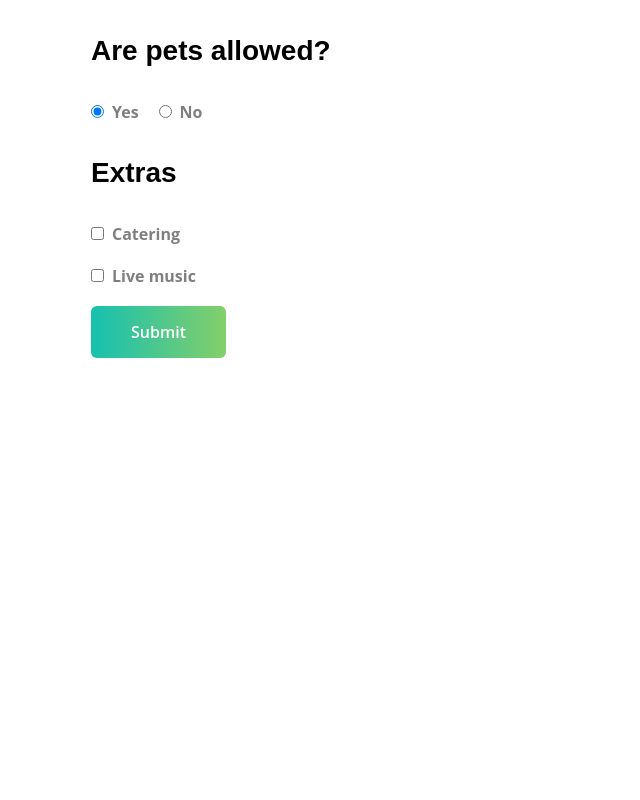
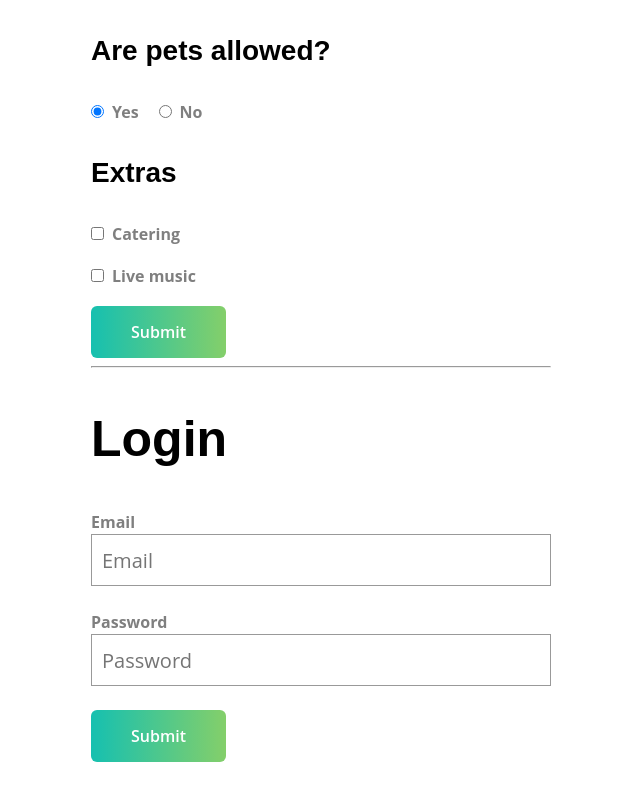
Before and after one commit to FADL285/vue-3-forms, a Vue app: page / in a window 1280 px wide. Shown: the part 712-1512 px from the top of the page, without its empty margins (339-979 px from the left). Before the commit the page ends 1110 px from the top, so only its background shows below. Built offline with nearby package versions, Linux system fonts and the light colour scheme; the HTML template or start-up script is replaced by a standard one.

Commit message:
update validation behavior in loginForm component

```diff
--- a/src/App.vue
+++ b/src/App.vue
@@ -1,14 +1,17 @@
 <template>
   <div id="app">
     <ComponentsForm />
+    <hr />
+    <LoginForm />
   </div>
 </template>
 
 <script>
 import ComponentsForm from '@/views/ComponentsForm';
+import LoginForm from '@/views/LoginForm';
 
 export default {
-  components: { ComponentsForm }
+  components: { ComponentsForm, LoginForm }
 };
 </script>
 
--- a/src/views/LoginForm.vue
+++ b/src/views/LoginForm.vue
@@ -5,8 +5,9 @@
     <BaseInput
       label="Email"
       type="email"
-      v-model="email"
+      :modelValue="email"
       :error="emailErrorMessage"
+      v-on="validationListeners"
     />
 
     <BaseInput
@@ -21,7 +22,9 @@
 </template>
 
 <script>
+import { computed } from 'vue';
 import { useForm, useField } from 'vee-validate';
+import { object, string } from 'yup';
 
 export default {
   setup() {
@@ -30,35 +33,58 @@ export default {
     }
 
     // Validation Schema
-    const validationSchema = {
-      email: (value) => {
-        if (value && value.trim()) {
-          return true;
-        }
-        return 'Email is required';
-      },
-      password: (value) => {
-        if (value && value.trim()) {
-          return true;
-        }
-        return 'Password is required';
-      }
-    };
+    const validationSchema = object({
+      email: string().required().email(),
+      password: string().required().min(8)
+    });
 
     useForm({
       validationSchema
     });
 
-    const { errorMessage: emailErrorMessage, value: email } = useField('email');
+    // const {
+    //   errorMessage: emailErrorMessage,
+    //   value: email,
+    //   handleChange
+    // } = useField('email');
+
     const { errorMessage: passwordErrorMessage, value: password } =
       useField('password');
+
+    const {
+      errorMessage: emailErrorMessage,
+      value: email,
+      handleChange
+    } = useField('email', undefined, {
+      validateOnValueUpdate: false
+    });
+    const validationListeners = computed(() => {
+      // If the field is valid or have not been validated yet
+      // lazy
+      if (!emailErrorMessage.value) {
+        return {
+          blur: handleChange,
+          change: handleChange,
+          // disable `shouldValidate` to avoid validating on input
+          input: (e) => handleChange(e, false)
+        };
+      }
+      // Aggressive
+      return {
+        blur: handleChange,
+        change: handleChange,
+        input: handleChange // only switched this
+      };
+    });
 
     return {
       email,
       emailErrorMessage,
       password,
       passwordErrorMessage,
-      onSubmit
+      onSubmit,
+      handleChange,
+      validationListeners
     };
   }
 };
```
